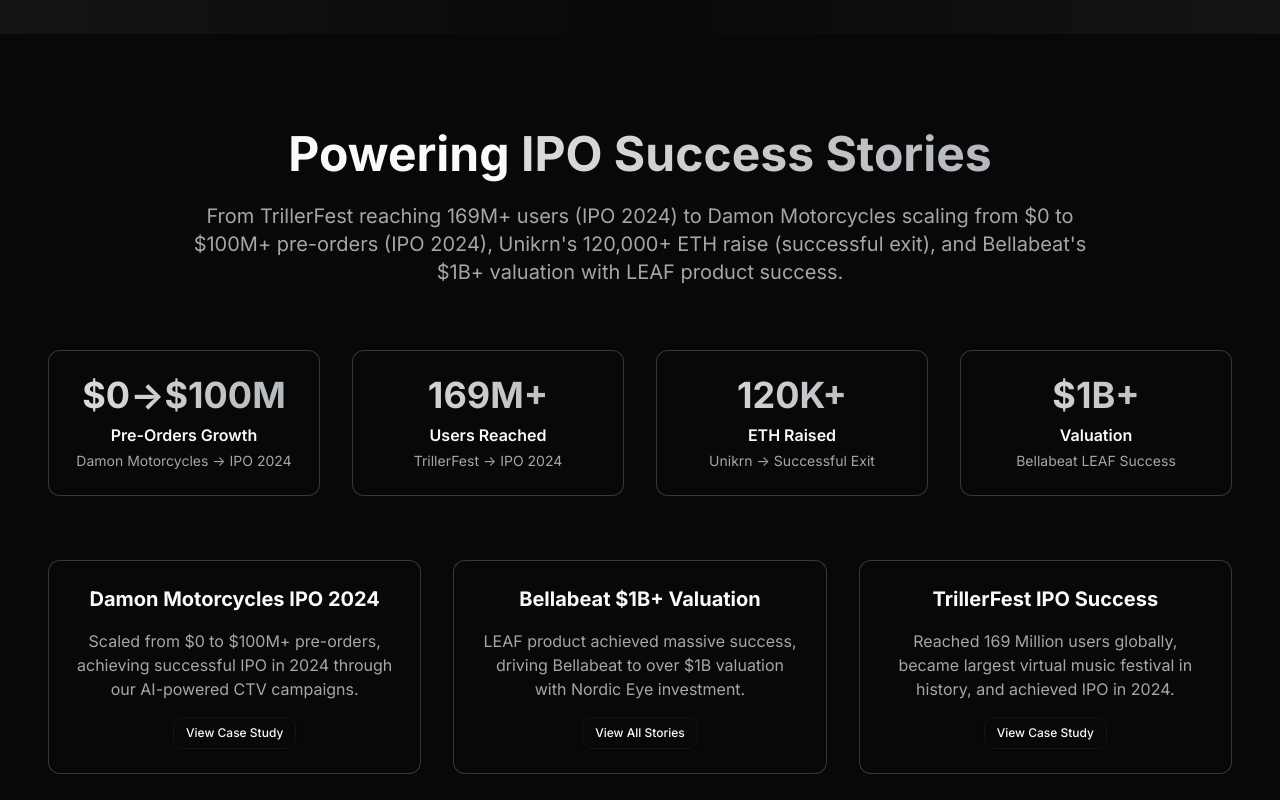
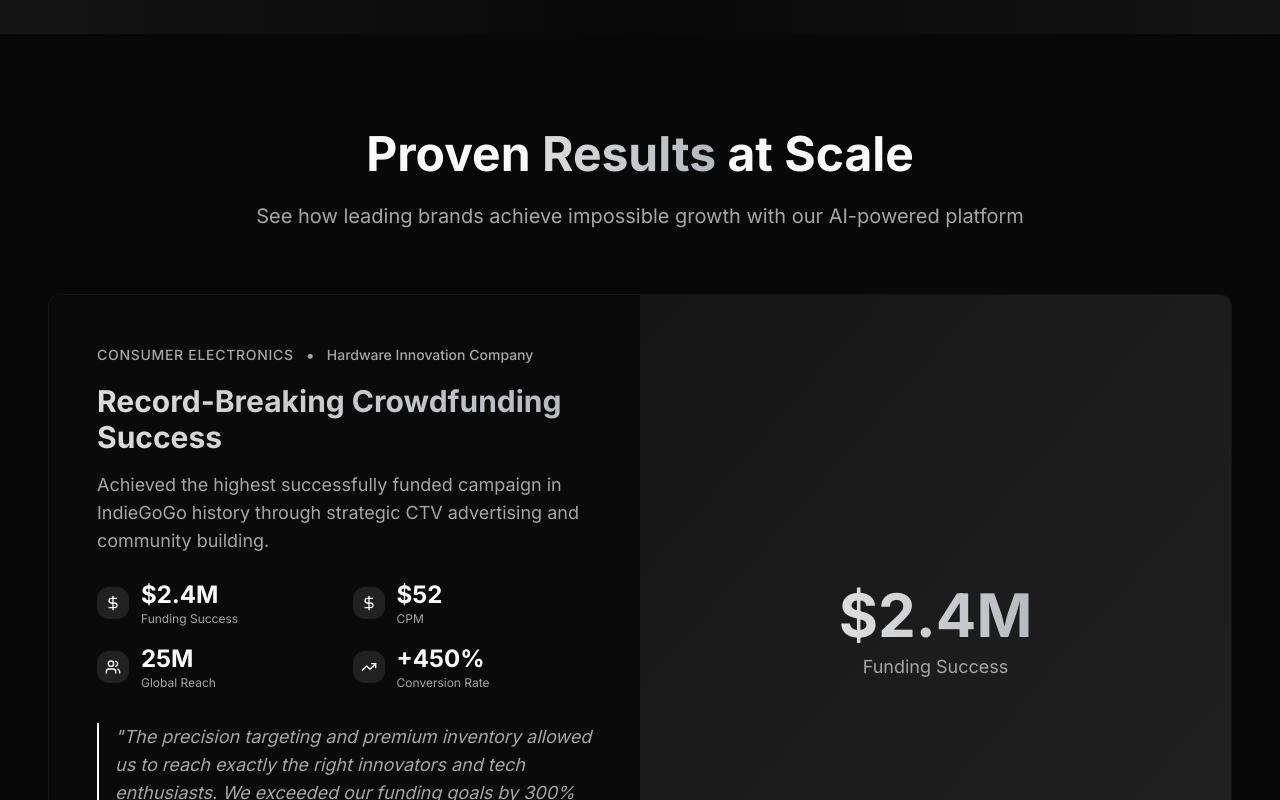
Before and after one commit to adnexusinc/web, a React (Vite) app: page / in a window 1280 px wide. Shown: the part 5200-6000 px from the top of the page. Built offline with nearby package versions, Linux system fonts and the light colour scheme.

Commit message:
Remove IPO success stories section
Removed the "Powering IPO Success Stories" section from the homepage, including all associated text and case study details.
-edited src/pages/Index.tsx

```diff
--- a/src/pages/Index.tsx
+++ b/src/pages/Index.tsx
@@ -341,74 +341,6 @@ const Index = () => {
         </div>
       </section>
 
-      {/* Success Stories Section */}
-      <section className="py-24 px-4">
-        <div className="container mx-auto">
-          <div className="text-center mb-16">
-            <h2 className="text-4xl md:text-5xl font-bold mb-6">
-              Powering <span className="performance-number">IPO Success Stories</span>
-            </h2>
-            <p className="text-xl text-muted-foreground max-w-4xl mx-auto">
-              From TrillerFest reaching 169M+ users (IPO 2024) to Damon Motorcycles scaling from $0 to $100M+ pre-orders (IPO 2024),
-              Unikrn's 120,000+ ETH raise (successful exit), and Bellabeat's $1B+ valuation with LEAF product success.
-            </p>
-          </div>
-
-          <div className="grid md:grid-cols-2 lg:grid-cols-4 gap-8 mb-16">
-            <div className="text-center gradient-card p-6 rounded-xl border border-primary/20">
-              <div className="text-4xl font-bold performance-number mb-2">$0→$100M</div>
-              <div className="font-semibold mb-1">Pre-Orders Growth</div>
-              <div className="text-sm text-muted-foreground">Damon Motorcycles → IPO 2024</div>
-            </div>
-            <div className="text-center gradient-card p-6 rounded-xl border border-primary/20">
-              <div className="text-4xl font-bold performance-number mb-2">169M+</div>
-              <div className="font-semibold mb-1">Users Reached</div>
-              <div className="text-sm text-muted-foreground">TrillerFest → IPO 2024</div>
-            </div>
-            <div className="text-center gradient-card p-6 rounded-xl border border-primary/20">
-              <div className="text-4xl font-bold performance-number mb-2">120K+</div>
-              <div className="font-semibold mb-1">ETH Raised</div>
-              <div className="text-sm text-muted-foreground">Unikrn → Successful Exit</div>
-            </div>
-            <div className="text-center gradient-card p-6 rounded-xl border border-primary/20">
-              <div className="text-4xl font-bold performance-number mb-2">$1B+</div>
-              <div className="font-semibold mb-1">Valuation</div>
-              <div className="text-sm text-muted-foreground">Bellabeat LEAF Success</div>
-            </div>
-          </div>
-
-          <div className="grid md:grid-cols-3 gap-8">
-            <div className="gradient-card p-6 rounded-xl border border-primary/20 text-center">
-              <h3 className="text-xl font-bold mb-4">Damon Motorcycles IPO 2024</h3>
-              <p className="text-muted-foreground mb-4">
-                Scaled from $0 to $100M+ pre-orders, achieving successful IPO in 2024 through our AI-powered CTV campaigns.
-              </p>
-              <Button variant="outline" size="sm" asChild>
-                <Link to="/case-study/damon-motorcycles">View Case Study</Link>
-              </Button>
-            </div>
-            <div className="gradient-card p-6 rounded-xl border border-primary/20 text-center">
-              <h3 className="text-xl font-bold mb-4">Bellabeat $1B+ Valuation</h3>
-              <p className="text-muted-foreground mb-4">
-                LEAF product achieved massive success, driving Bellabeat to over $1B valuation with Nordic Eye investment.
-              </p>
-              <Button variant="outline" size="sm" asChild>
-                <Link to="/our-work">View All Stories</Link>
-              </Button>
-            </div>
-            <div className="gradient-card p-6 rounded-xl border border-primary/20 text-center">
-              <h3 className="text-xl font-bold mb-4">TrillerFest IPO Success</h3>
-              <p className="text-muted-foreground mb-4">
-                Reached 169 Million users globally, became largest virtual music festival in history, and achieved IPO in 2024.
-              </p>
-              <Button variant="outline" size="sm" asChild>
-                <Link to="/case-study/trillerfest">View Case Study</Link>
-              </Button>
-            </div>
-          </div>
-        </div>
-      </section>
-
       {/* Case Studies */}
       <CaseStudiesSection />
 
```
